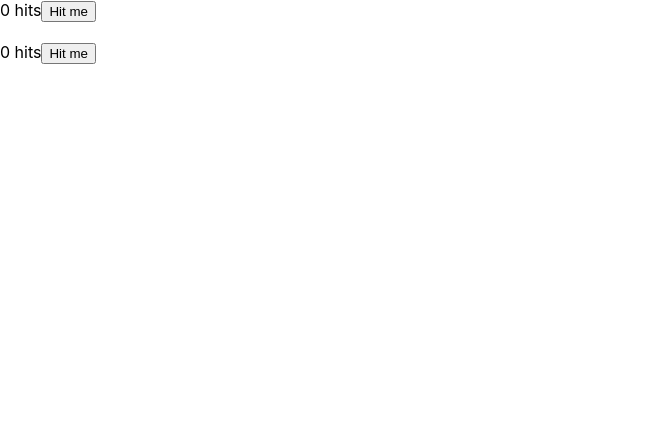
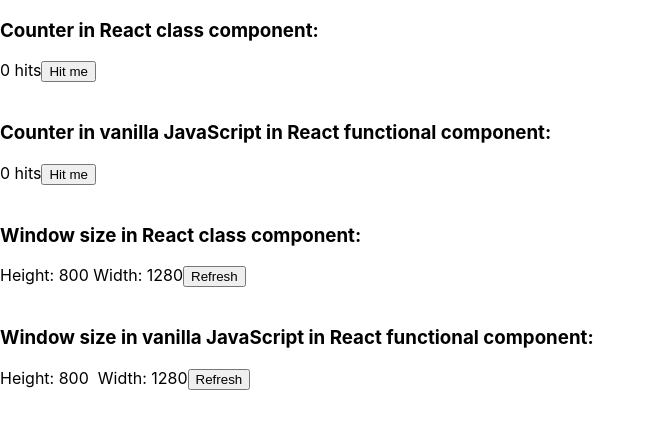
Before and after one commit to rsk2/javascript-to-reactjs, a React (Create React App) app: page / in a window 1280 px wide. Shown: the top 428 px of the page, without its empty margins (0-656 px from the left). Built offline with nearby package versions, Linux system fonts and the light colour scheme.

Commit message:
Adding new components for window size and adding headers to App.js

```diff
--- a/src/App.js
+++ b/src/App.js
@@ -2,13 +2,23 @@
 import './App.css';
 import CounterJS from './components/CounterJS';
 import CounterReactJS from './components/CounterReactJS';
+import ScreenSizeJS from './components/ScreenSizeJS';
+import ScreenSizeReactJS from './components/ScreenSizeReactJS';
 
 function App() {
   return (
     <div>
-      <CounterReactJS/>
+      <h3>Counter in React class component:</h3>
+      <CounterReactJS />
       <br/>
-      <CounterJS/>
+      <h3>Counter in vanilla JavaScript in React functional component:</h3>
+      <CounterJS />
+      <br/>
+      <h3>Window size in React class component:</h3>
+      <ScreenSizeReactJS />
+      <br/>
+      <h3>Window size in vanilla JavaScript in React functional component:</h3>
+      <ScreenSizeJS />
     </div>
   );
 }
```
